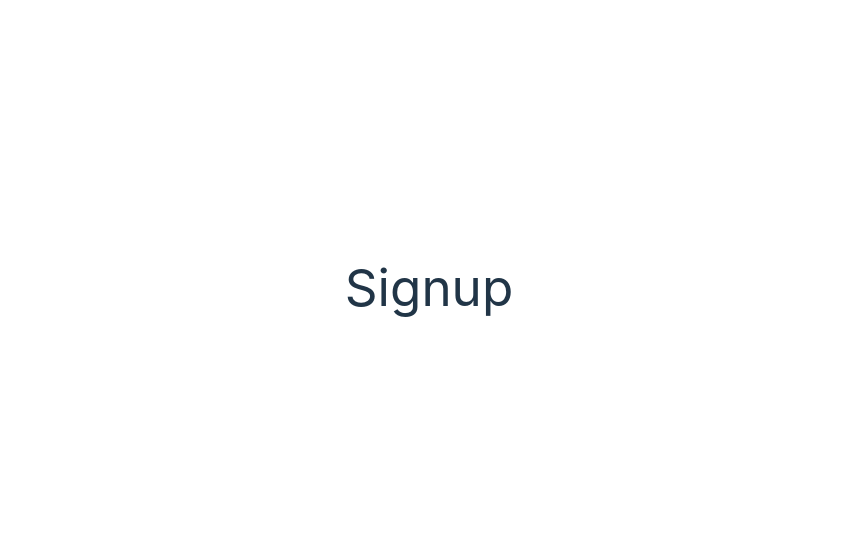
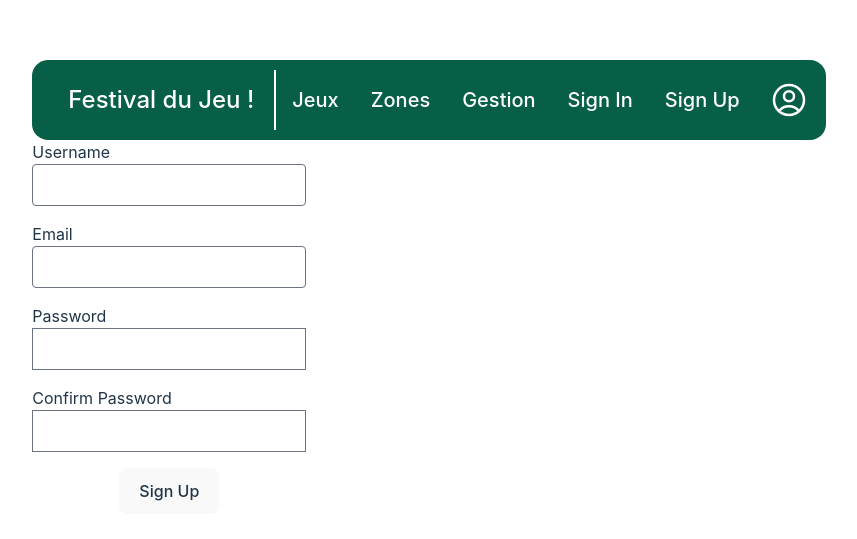
Before and after one commit to unixyy/awi-quick-front, a React (Vite) app: page /signup in a window 1280 px wide. Shown: the part 113-652 px from the top of the page, without its empty margins (211-1068 px from the left). Built offline with nearby package versions, Linux system fonts and the light colour scheme.

Commit message:
rezorking routes + delete navbar components from + adding signup skeleton

```diff
--- a/src/App.tsx
+++ b/src/App.tsx
@@ -1,12 +1,13 @@
 import './App.css'
 import Navbar from './Components/Navbar'
+import {Outlet} from "react-router-dom";
 
 function App() {
 
   return (
     <div className="App">
       <Navbar />
-      <div className="text-6xl">BONJOUR</div>
+      <Outlet />
     </div>
   )
 }
--- a/src/Components/Games.tsx
+++ b/src/Components/Games.tsx
@@ -1,4 +1,3 @@
-import Navbar from "./Navbar";
 import GameSearchBar from "./GameSearchBar";
 import HeaderCarousel from "./HeaderCarousel";
 import Table, { TableData, StylizedCell, StylizedHeader } from "./Table";
@@ -67,7 +66,6 @@ export default function Games() {
 
   return (
     <div className="flex flex-col h-screen">
-      <Navbar />
       <HeaderCarousel slides={images} title="Games" />
       <GameSearchBar />
       <Table
--- a/src/Components/Signup.tsx
+++ b/src/Components/Signup.tsx
@@ -1,7 +1,27 @@
 export default function Signup() {
   return (
-    <div>
-      <h1>Signup</h1>
+    <div className="w-max">
+        <form className="flex flex-col justify-center space-y-4">
+            <div className="flex flex-col">
+                <label htmlFor="username" className="text-left">Username</label>
+                <input type="text" className="rounded" name="username" id="username" />
+            </div>
+            <div className="flex flex-col">
+                <label htmlFor="email" className="text-left">Email</label>
+                <input type="email" className="rounded" name="email" id="email" />
+            </div>
+            <div className="flex flex-col">
+                <label htmlFor="password" className="text-left">Password</label>
+                <input type="password" name="password" id="password" />
+            </div>
+            <div className="flex flex-col">
+                <label htmlFor="passwordConfirm" className="text-left">Confirm Password</label>
+                <input type="password" name="passwordConfirm" id="passwordConfirm" />
+            </div>
+            <div className="flex justify-center">
+                <button type="submit" className="w-max">Sign Up</button>
+            </div>
+        </form>
     </div>
   );
 }
--- a/src/Components/Zones.tsx
+++ b/src/Components/Zones.tsx
@@ -1,9 +1,7 @@
-import Navbar from "./Navbar";
 
 export default function Zones() {
   return (
     <div>
-      <Navbar />
       <h1>Zones</h1>
     </div>
   );
```
Also changed, not shown: src/main.tsx (+31 -2 lines).
